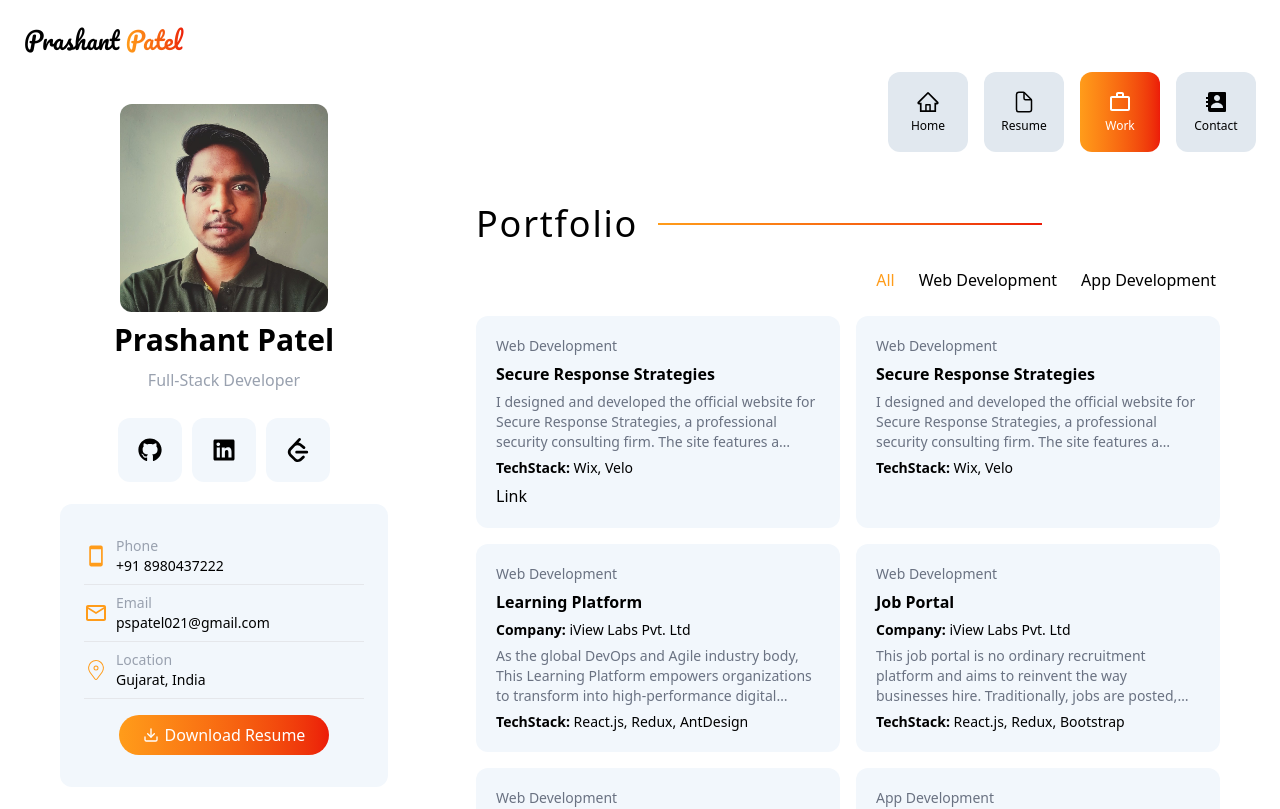
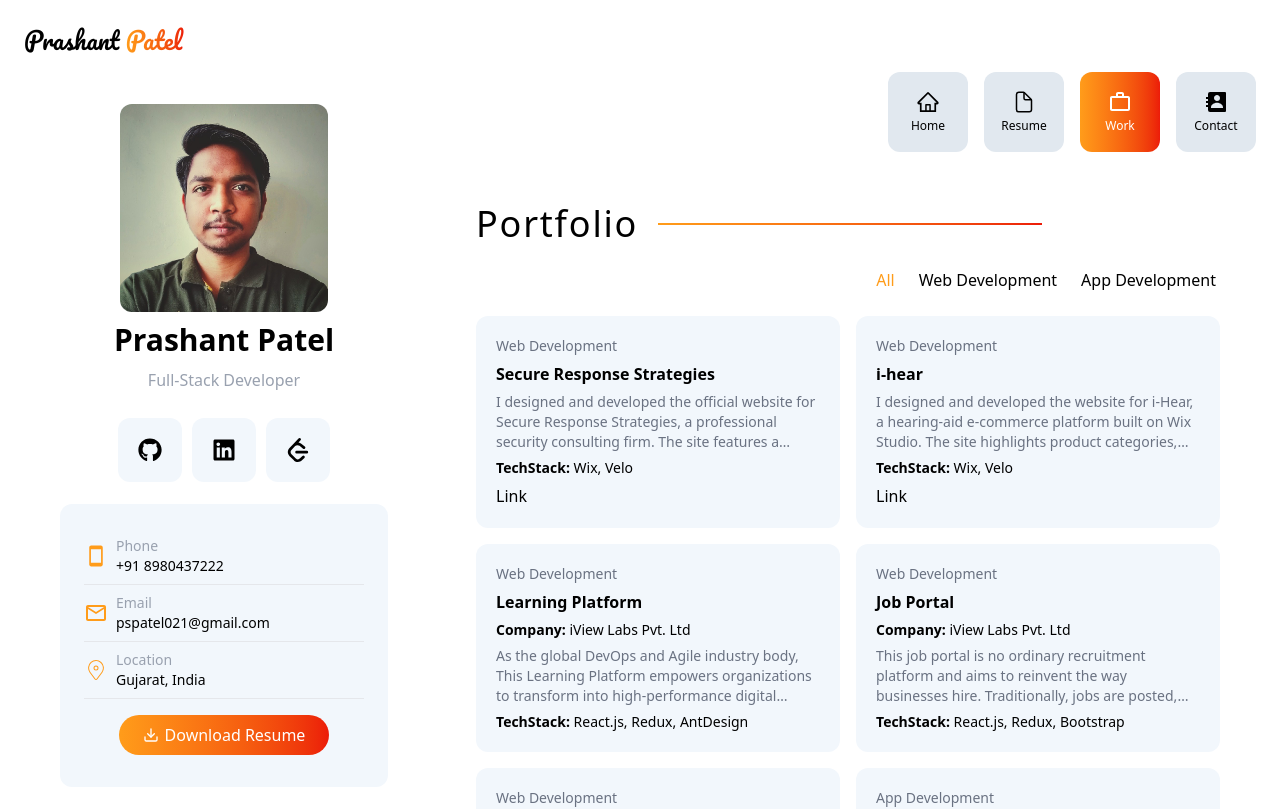
Before and after one commit to Prashant-021/Prashant-Patel-Portfolio, a React (Vite) app: page /work in a window 1280 px wide. Shown: the top 809 px of the page. Built offline with nearby package versions, Linux system fonts and the light colour scheme.

Commit message:
Project Added

```diff
--- a/src/pages/Work.jsx
+++ b/src/pages/Work.jsx
@@ -13,11 +13,11 @@ const projects = [
   },
   {
     id: 1,
-    title: "Secure Response Strategies",
+    title: "i-hear",
     category: "Web Development",
-    link: "",
+    link: "https://hiyadigital12.wixstudio.com/i-hear",
     company: "",
-    description: "I designed and developed the official website for Secure Response Strategies, a professional security consulting firm. The site features a clean, responsive, and service-focused design that highlights the company’s expertise in security assessments, emergency planning, and active-threat training. I focused on creating a trustworthy and user-friendly experience with clear calls to action, intuitive navigation, and well-structured content that effectively communicates the brand’s credibility and professionalism.",
+    description: "I designed and developed the website for i-Hear, a hearing-aid e-commerce platform built on Wix Studio. The site highlights product categories, detailed how-it-works and care sections, and clearly guides users from hearing awareness to purchasing suitable devices — all delivered through a clean, accessible, and conversion-focused layout.",
     techStack: ["Wix", "Velo"],
     image: ""
   },
```
